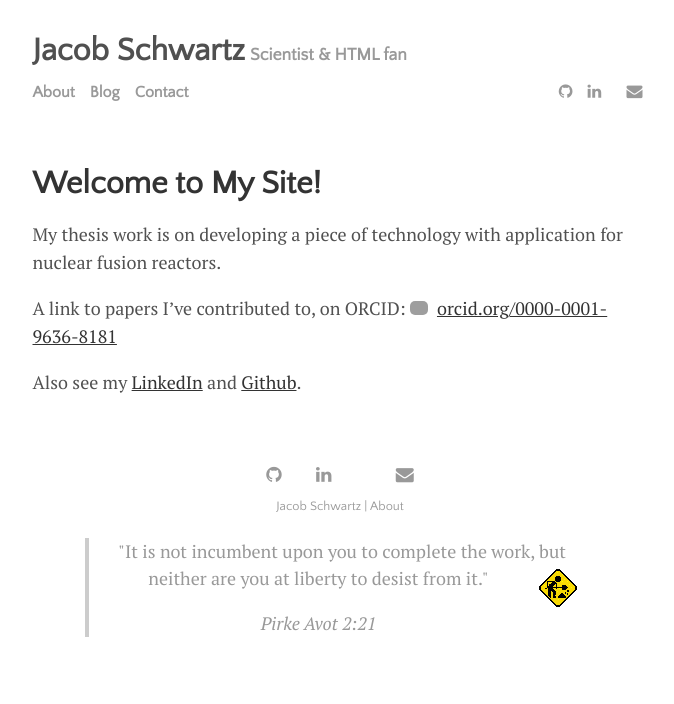
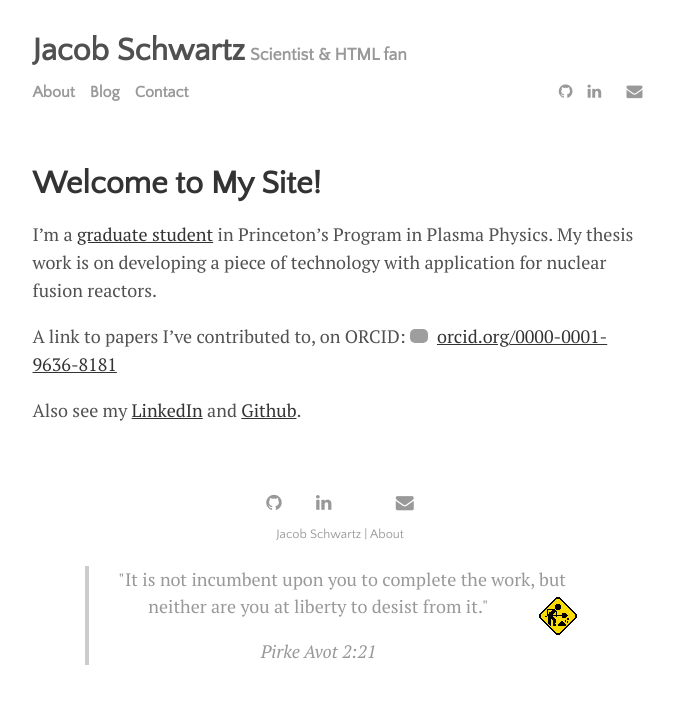
Before and after one commit to cfe316/cfe316.github.io, a Jekyll site: the page built from menu/about.md, in a window 1280 px wide. Shown: the top 704 px of the page, without its empty margins (300-974 px from the left). Built offline with Jekyll 4.4.1, drawn with Linux system fonts in a browser that asks for light colours; a style sheet for code colours, icons or effects is not loaded; grey boxes are pictures that could not be loaded.

Commit message:
Updated links on contact and About

```diff
--- a/menu/about.md
+++ b/menu/about.md
@@ -3,7 +3,7 @@ layout: page
 title: Welcome to My Site!
 ---
 
-My thesis work is on developing a piece of technology with application for nuclear fusion reactors.
+I'm a [graduate student](https://plasma.princeton.edu/people/jacob-schwartz) in Princeton's Program in Plasma Physics. My thesis work is on developing a piece of technology with application for nuclear fusion reactors.
 
 A link to papers I've contributed to, on ORCID:
 <a href="https://orcid.org/0000-0001-9636-8181" target="orcid.widget" rel="noopener noreferrer" style="vertical-align:top;"><img src="https://orcid.org/sites/default/files/images/orcid_16x16.png" style="width:1em;margin-right:.5em;" alt="ORCID iD icon">orcid.org/0000-0001-9636-8181</a>
```
Also changed, not shown: menu/contact.md (+1 -1 lines).
